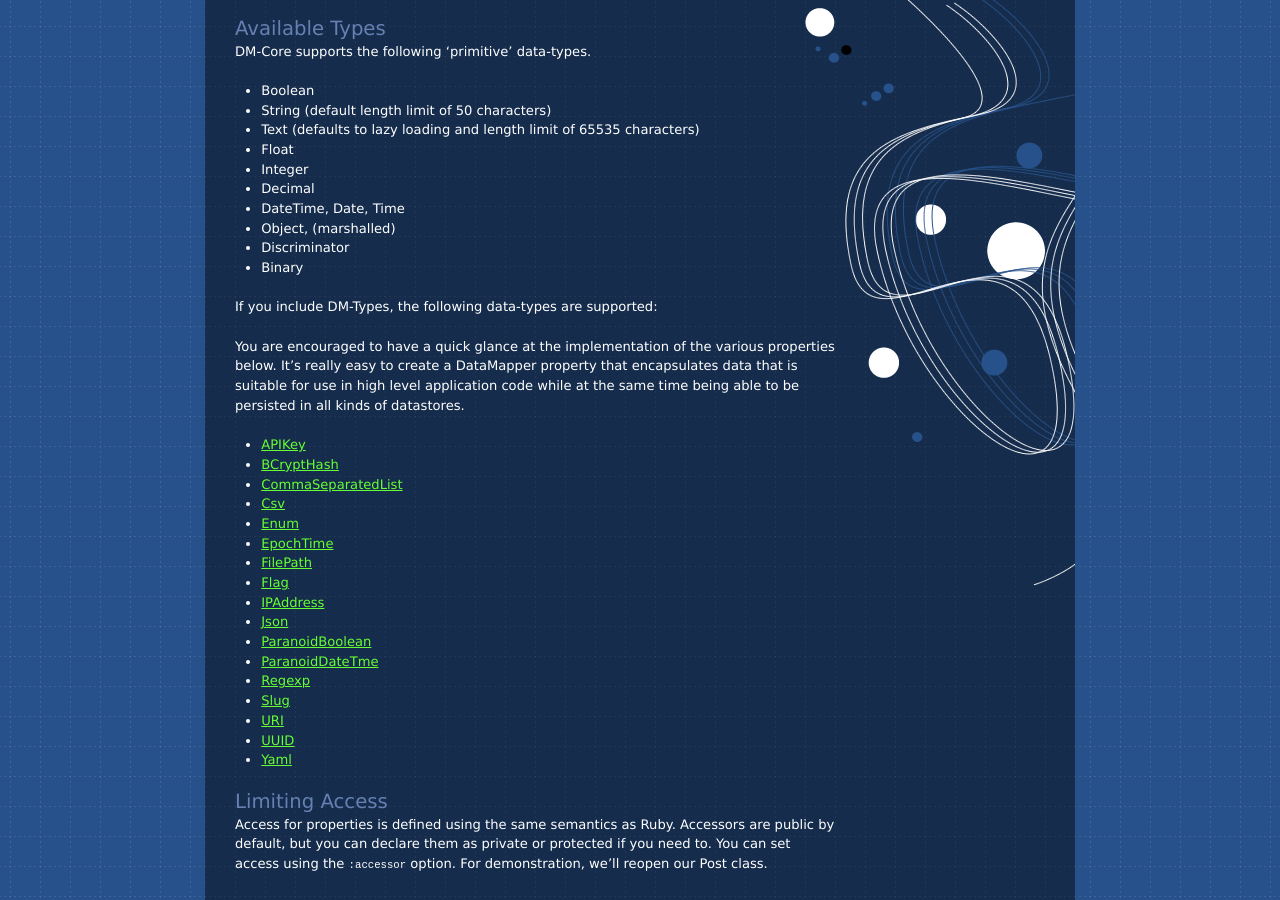
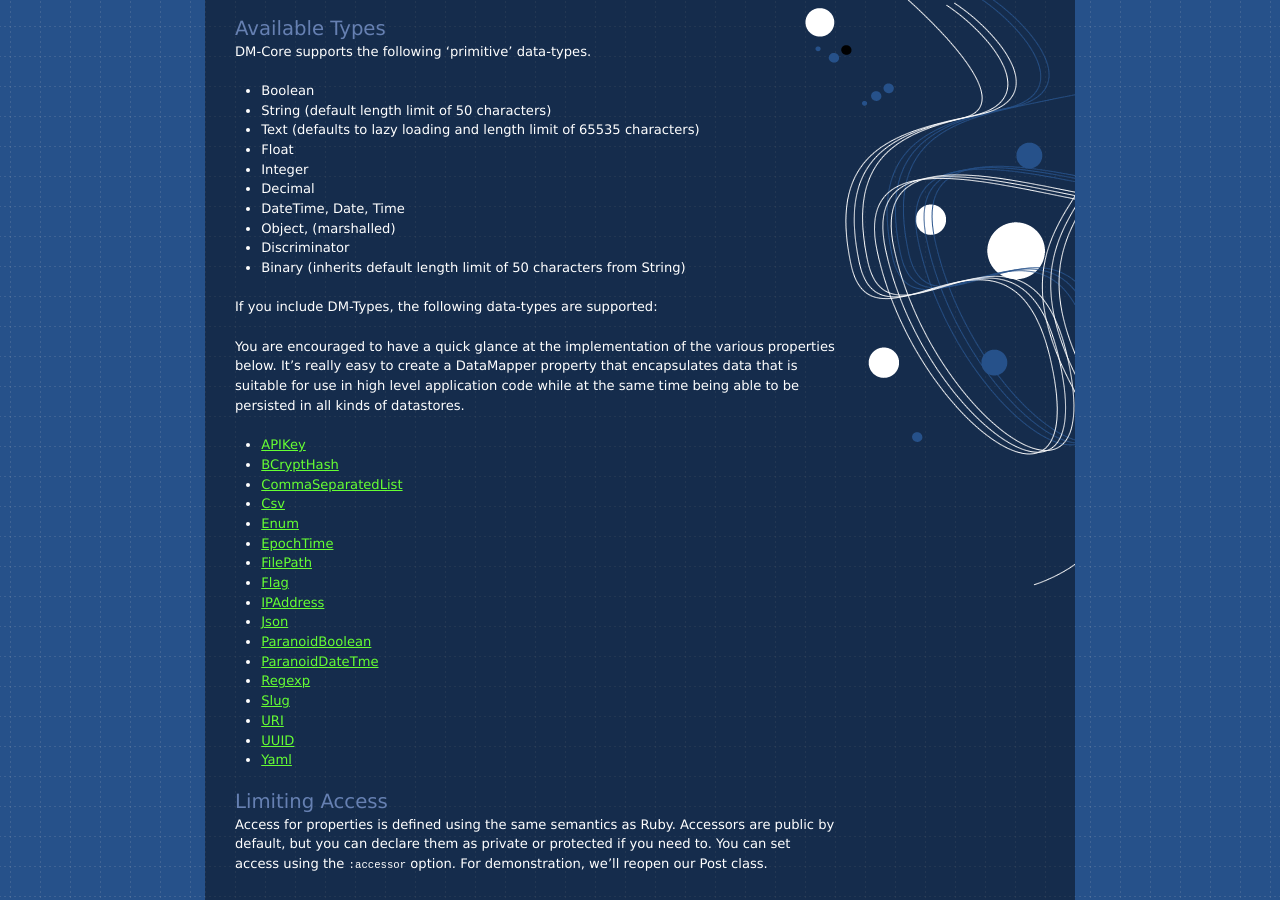
Before and after one commit to datamapper/datamapper.github.com, a Jekyll site: the page built from docs/properties.md, in a window 1280 px wide and 900 px high, scrolled down 4323 px. Built offline with Jekyll 4.4.1, drawn with Linux system fonts in a browser that asks for light colours; Markdown is read by kramdown in place of the engine named in the settings.

Commit message:
Binary properties have default length limit
Added info about 50 char default length limit on Binary properties.

```diff
--- a/docs/properties.md
+++ b/docs/properties.md
@@ -196,7 +196,7 @@ DM-Core supports the following 'primitive' data-types.
 * DateTime, Date, Time
 * Object, (marshalled)
 * Discriminator
-* Binary
+* Binary (inherits default length limit of 50 characters from String)
 
 If you include DM-Types, the following data-types are supported:
 
```
